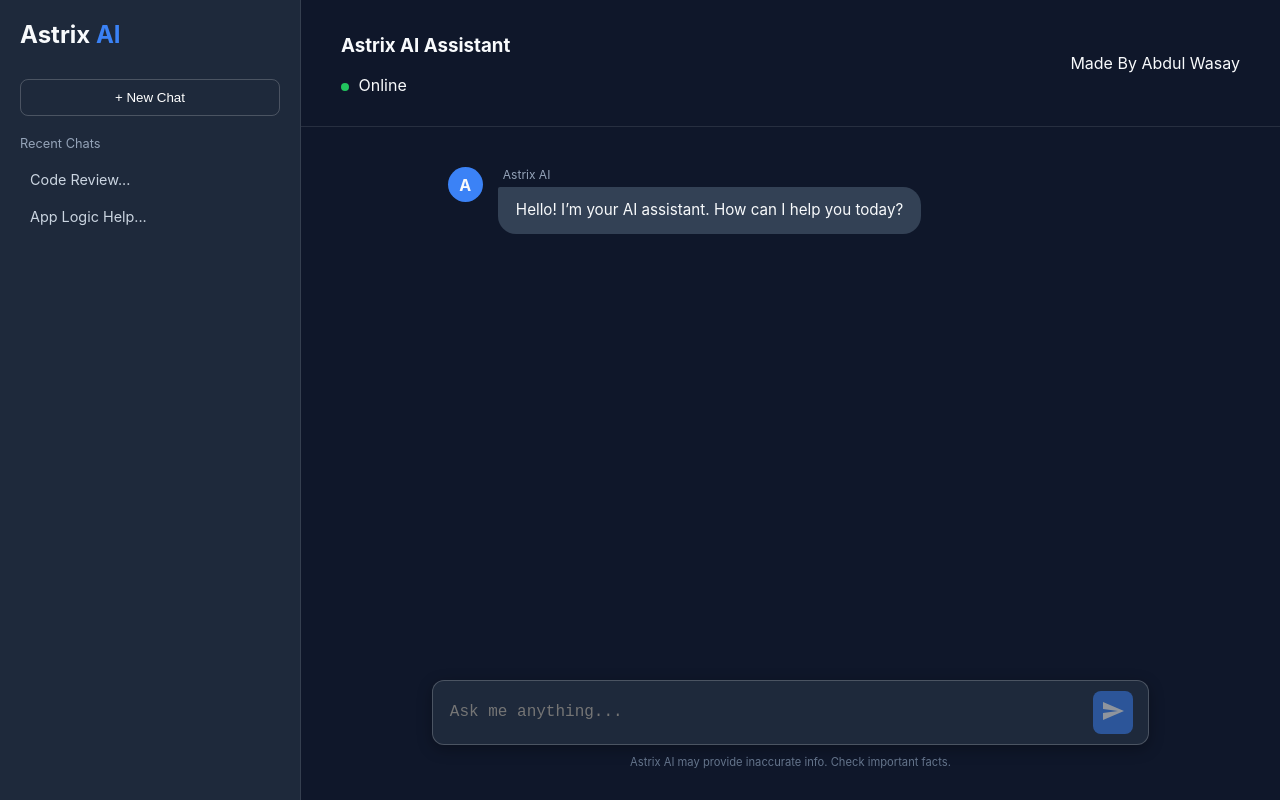
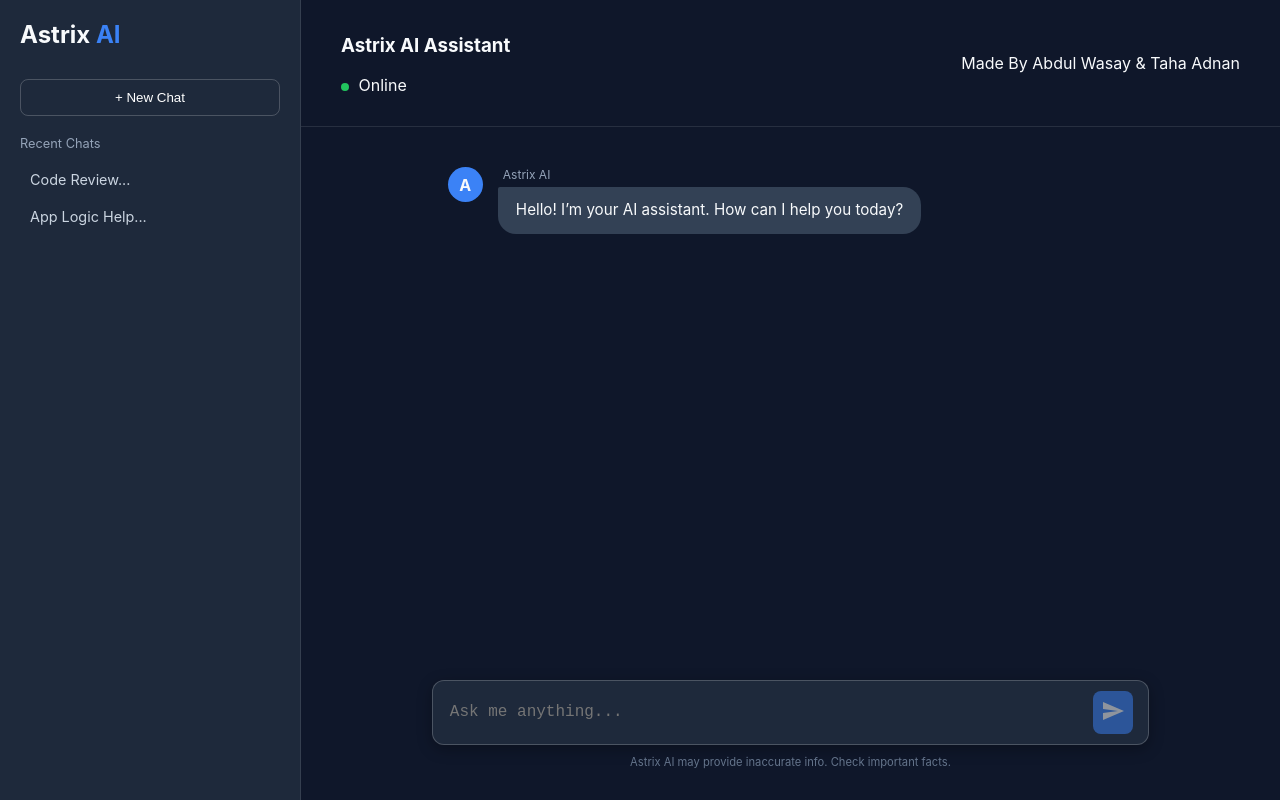
Before and after one commit to AbdulWasay001/Chatbot-frontend, a React app: page / in a window 1280 px wide. Built offline with nearby package versions, Linux system fonts and the light colour scheme; the HTML template or start-up script is replaced by a standard one.

Commit message:
Update App.jsx

```diff
--- a/src/App.jsx
+++ b/src/App.jsx
@@ -72,7 +72,7 @@ function App() {
             <h3>Astrix AI Assistant</h3>
             <p><span className="status-dot"></span> Online</p>
           </div>
-          <div className="credits-tag"> Made By Abdul Wasay</div>
+          <div className="credits-tag"> Made By Abdul Wasay & Taha Adnan</div>
         </header>
 
         <section className="messages-container">
```
